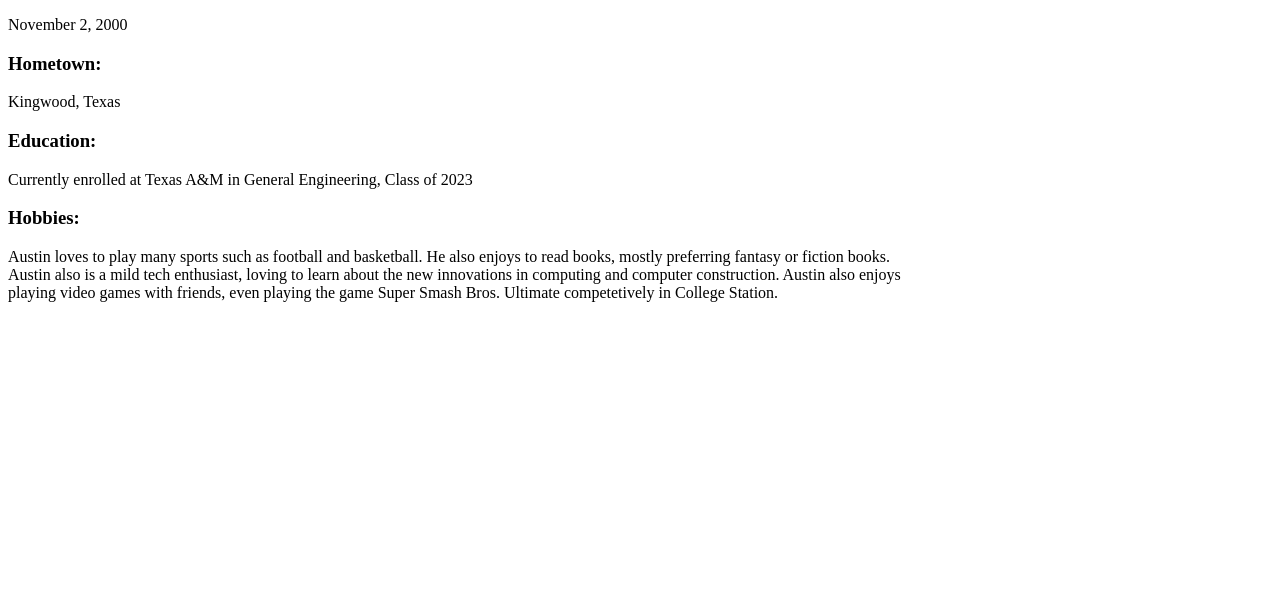
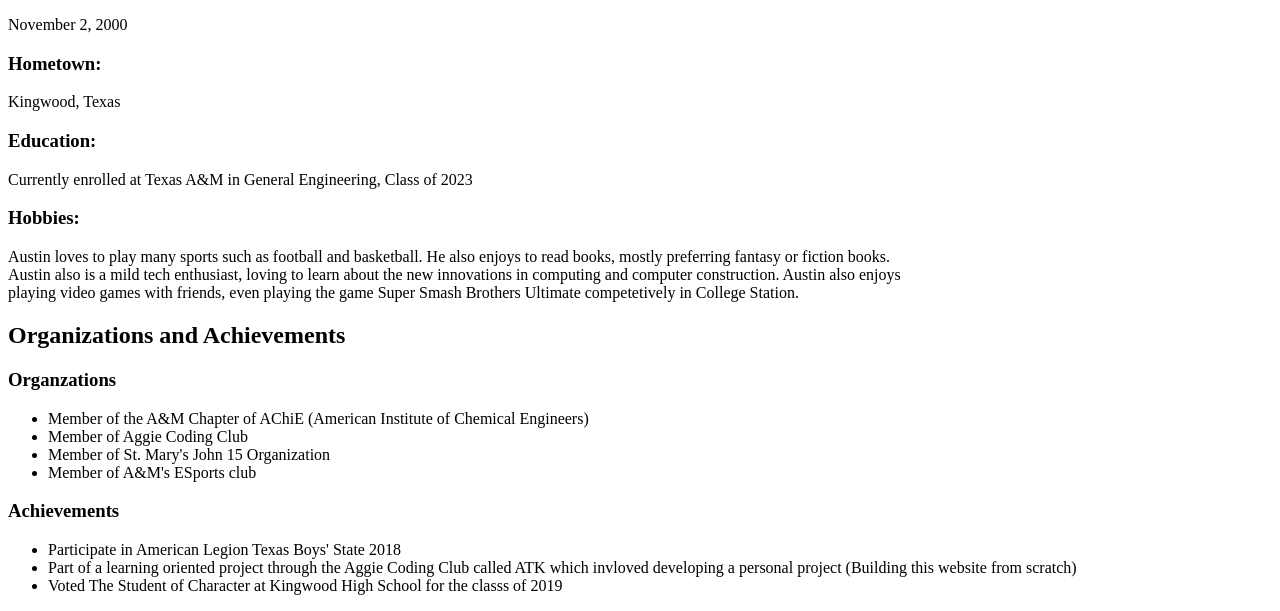
Before and after one commit to austin-hodges/Austin_Hodges, a plain HTML site: page index.html in a window 1280 px wide. Shown: the part 757-1368 px from the top of the page. Before the commit the page ends 1075 px from the top, so only its background shows below. Drawn offline with Linux system fonts and the light colour scheme.

Commit message:
Added organizations and achievments

```diff
--- a/index.html
+++ b/index.html
@@ -12,8 +12,27 @@
       <h3>Hobbies:</h3>
       <p>Austin loves to play many sports such as football and basketball. He also enjoys to read books, mostly preferring fantasy or fiction books.<br>
         Austin also is a mild tech enthusiast, loving to learn about the new innovations in computing and computer construction. Austin also enjoys<br>
-        playing video games with friends, even playing the game Super Smash Bros. Ultimate competetively in College Station.
+        playing video games with friends, even playing the game Super Smash Brothers Ultimate competetively in College Station.
       </p>
+
+  </div>
+  <div id ="Organizations and Achievements">
+      <h2><strong>Organizations and Achievements</strong></h2>
+      <h3>Organzations</h3>
+      <ul>
+        <li>Member of the A&M Chapter of AChiE (American Institute of Chemical Engineers)</li>
+        <li>Member of Aggie Coding Club</li>
+        <li>Member of St. Mary's John 15 Organization</li>
+        <li>Member of A&M's ESports club</li>
+      </ul>
+      <h3>Achievements</h3>
+      <ul>
+        <li>Participate in American Legion Texas Boys' State 2018</li>
+        <li>Part of a learning oriented project through the Aggie Coding Club called ATK which invloved developing a personal project (Building this website from scratch)</li>
+        <li>Voted The Student of Character at Kingwood High School for the classs of 2019</li>
+      </ul>
+
+
 
 
 
```
